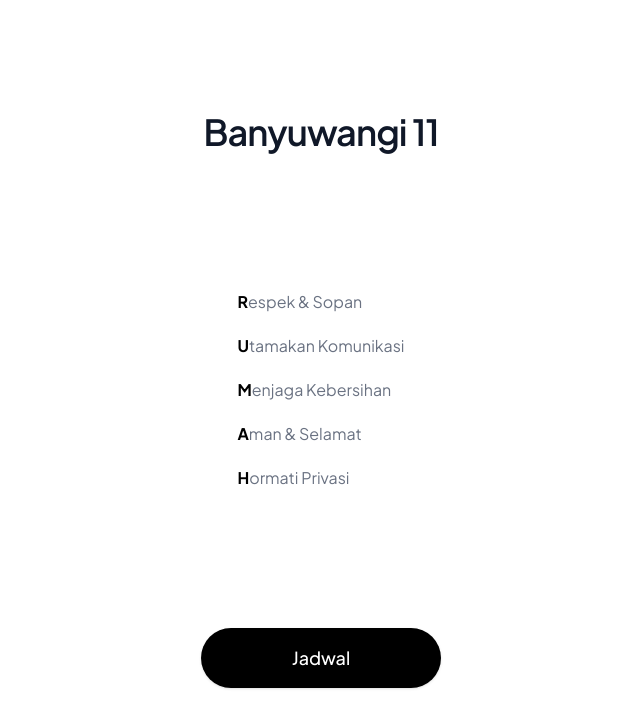
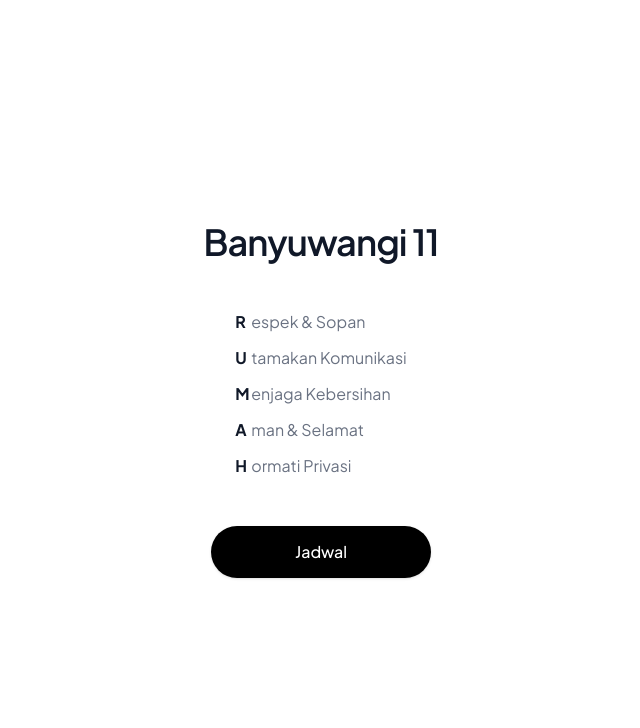
Before and after one commit to poofypandan/miamus, a Next.js app: page / in a window 1280 px wide. Shown: the top 728 px of the page, without its empty margins (319-959 px from the left). Built offline with nearby package versions, Linux system fonts and the light colour scheme; no server answers; the database is empty.

Commit message:
Phase 14: Landing page typography alignment and Gestalt spacing

```diff
--- a/src/app/page.tsx
+++ b/src/app/page.tsx
@@ -25,26 +25,28 @@ export default function Home() {
   }
 
   return (
-    <main className="flex min-h-screen flex-col items-center justify-between px-6 py-20 text-center">
-      <h1 className="mt-8 text-4xl font-semibold tracking-tight text-gray-900">Banyuwangi 11</h1>
+    <main className="relative flex min-h-screen flex-col items-center justify-center overflow-hidden px-6 py-12 text-center select-none">
+      <h1 className="mb-12 text-3xl font-semibold tracking-tight text-gray-900 sm:text-4xl">
+        Banyuwangi 11
+      </h1>
 
-      <div className="flex flex-1 items-center justify-center">
-        <div className="mx-auto flex w-fit flex-col items-start space-y-5 text-left text-base">
+      <div className="mx-auto flex w-fit flex-col items-start space-y-3 text-left text-base">
         {RUMAH.map((r) => (
           <div key={r.letter}>
-              <span className="font-bold text-black">{r.letter}</span>
-              <span className="text-gray-500">{r.rest}</span>
+            <span className="inline-block w-4 font-bold text-gray-900">{r.letter}</span>
+            <span className="font-normal text-gray-500">{r.rest}</span>
           </div>
         ))}
       </div>
-      </div>
 
+      <div className="mt-12 flex w-full justify-center">
         <Link
           href="/staff"
-        className="mb-8 w-full max-w-[240px] rounded-full bg-black py-4 text-lg font-medium text-white shadow-sm transition-transform active:scale-95"
+          className="w-full max-w-[220px] rounded-full bg-black py-3.5 text-base font-medium text-white shadow-sm transition-transform active:scale-95"
         >
           Jadwal
         </Link>
+      </div>
 
       {/* Deliberately invisible — owner access is a hidden gesture, not a
           visible button. Double-click (not single) so staff can't trigger
```
Lines whose indentation alone changed are shown as unchanged.
